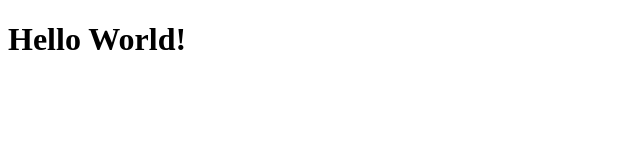
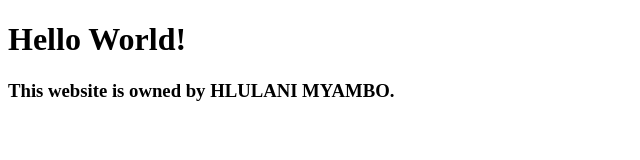
Before and after one commit to hlulanimyamb0/softwaredev.github.io, a plain HTML site: page index.html in a window 1280 px wide. Shown: the whole page, without its empty margins (0-640 px from the left). Drawn offline with Linux system fonts and the light colour scheme.

Commit message:
Update index.html

```diff
--- a/index.html
+++ b/index.html
@@ -12,5 +12,6 @@
 	</head>
 	<body>
 		<h1>Hello World!</h1>
+		<h3>This website is owned by HLULANI MYAMBO.</h3>
 	</body>
 </html>
```
